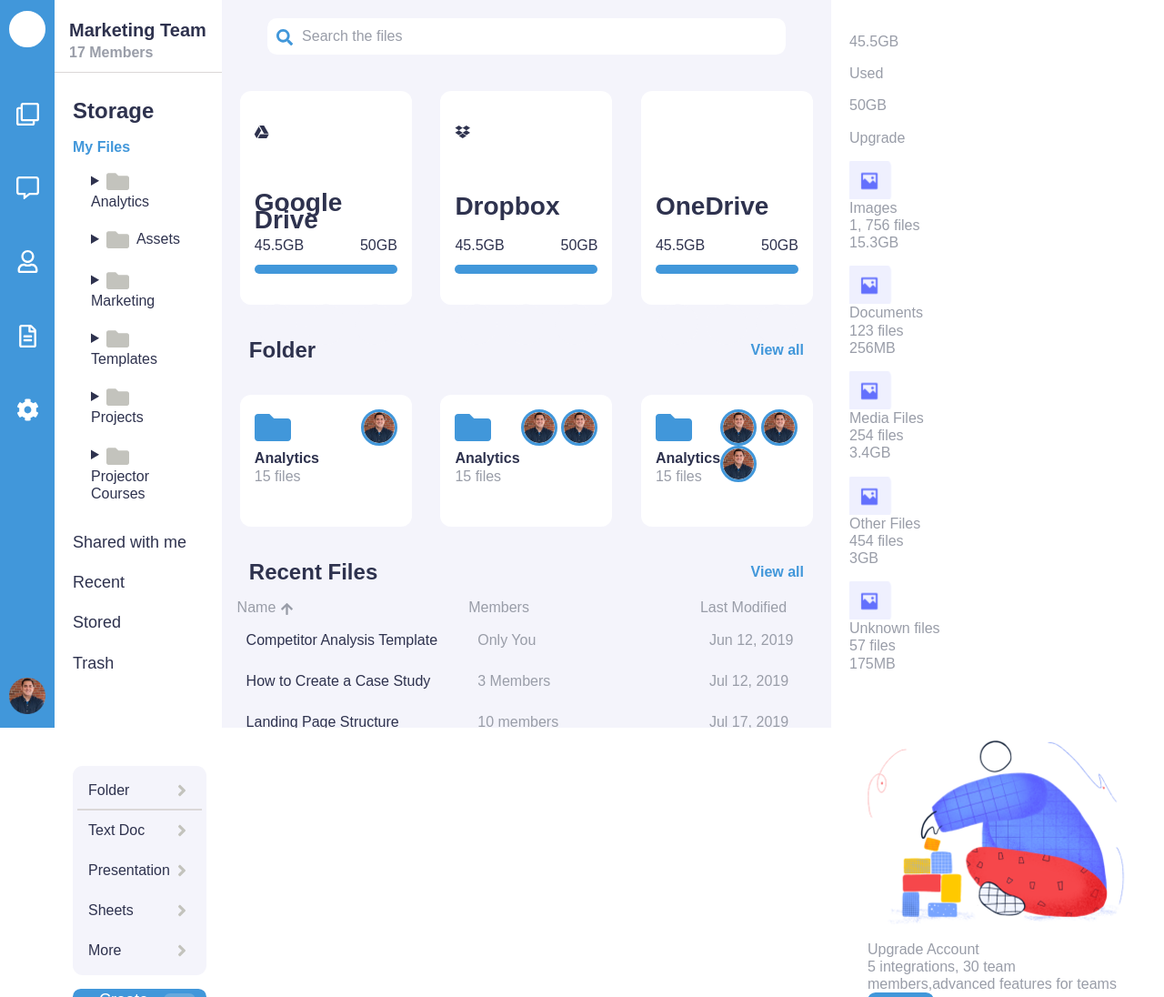
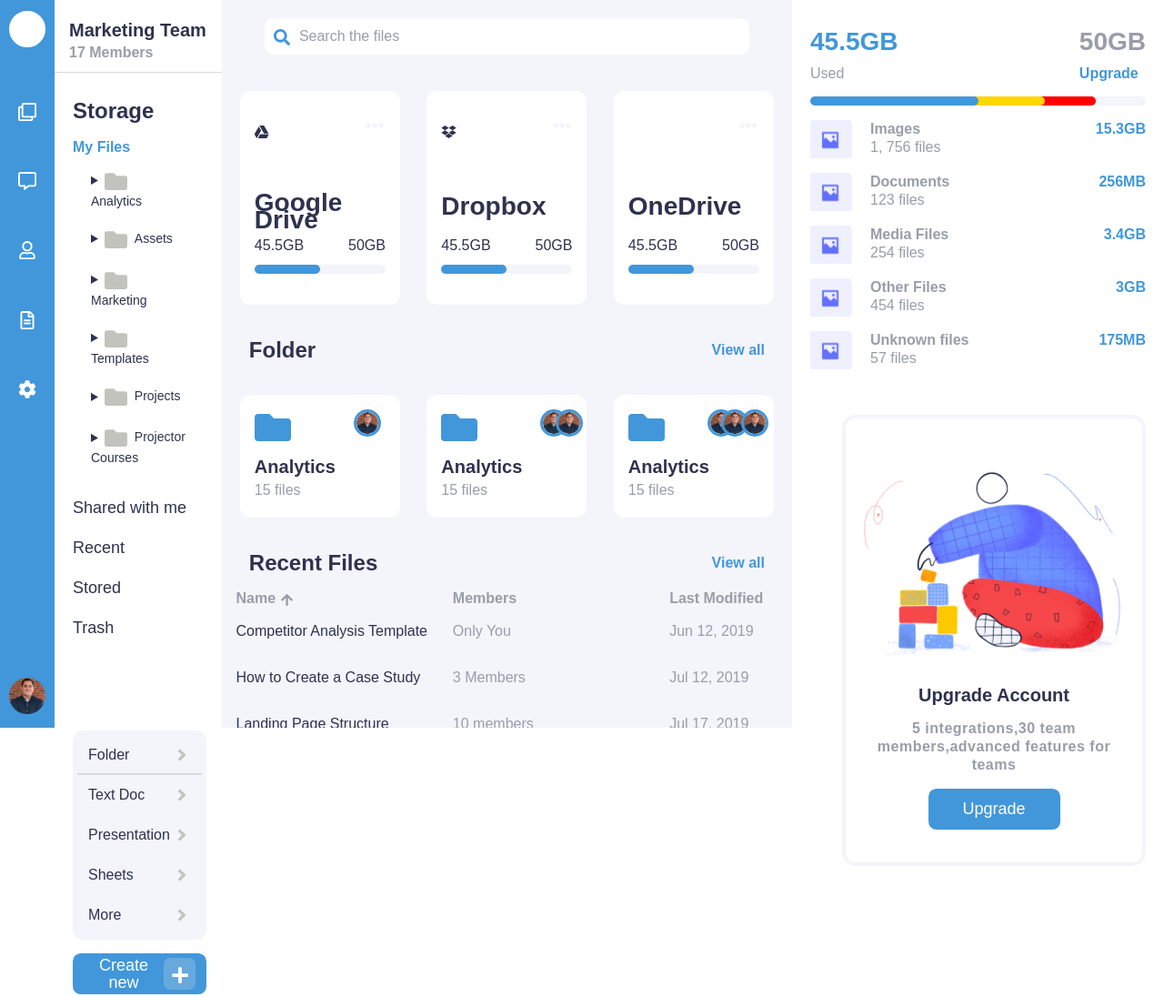
Before and after one commit to heisdeku/marketing-dashboard, a plain HTML site: page index.html in a window 1280 px wide. Shown: the top 1096 px of the page at 91% size. Drawn offline with Linux system fonts and the light colour scheme.

Commit message:
champ: completed desktop view

```diff
--- a/assets/css/style.css
+++ b/assets/css/style.css
@@ -15,9 +15,10 @@
     --white: #fff;
     --secondary: #2E324E;
     --font: #999da8;
-    --thick: 700;
+    --thick: 900;
+    --almost-thick: 700;
+    --normal: 500;
     --faint: 300;
-    --normal: 300;
 }
 
 body {
@@ -208,6 +209,11 @@ body {
     margin: 1rem;
 }
 
+.nav-item svg {
+    width: 20px;
+    height: 20px;
+}
+
 .nav-item:hover {
     border-left: 3px solid var(--white);
 }
@@ -263,6 +269,7 @@ input {
 }
 
 .folders summary {
+    font-size: 14px;
     color: var(--secondary);
 }
 
@@ -311,6 +318,7 @@ summary svg {
 .btn:hover {
     background-color: var(--secondary);
     transform: scale(1.1);
+    border: 1px solid var(--secondary);
 }
 
 .button_cta {
@@ -402,6 +410,7 @@ summary svg {
     display: grid;
     grid-template-rows: 40% 15% 25%;
     color: var(--secondary);
+    position: relative;
 }
 
 .account:hover {
@@ -424,42 +433,86 @@ summary svg {
 }
 
 .space_left {
+    position: relative;
     width: 100%;
-    background: var(--primary);
+    background: #f4f4fb;
     height: 10px;
     border-radius: 8px;
+    border: 0;
+}
+
+.space_left::before {
+    content: '';
+    position: absolute;
+    background-color: var(--primary);
+    width: 50%;
+    height: 100%;
+    border-radius: 8px;
+    border: 0;
 }
 
 .account:hover .space_left {
-    background: #fad616b5;
+    background: var(--white);
+}
+
+.account:hover .space_left::before {
+    background: gold;
+}
+
+.info {
+    position: absolute;
+    right: 10%;
+    top: 12%;
+    height: 20px;
+    width: 20px;
 }
 
 .row .header {
     color: var(--secondary);
 }
 
-.row .more {
+.more {
     color: var(--primary);
     font-weight: var(--thick);
     text-decoration: none;
     transition: all .75s ease-in;
 }
 
-.row .more:hover {
+.more:hover {
     text-decoration: underline;
 }
 
 .folder {
-    height: 145px;
+    height: 135px;
     display: flex;
     justify-content: space-between;
+}
+
+.members-avatar {
+    position: relative;
+}
+
+.members-avatar .images {
+    position: absolute;
+    top: 0;
+    right: 5px;
+}
+
+.members-avatar .images:nth-of-type(2) {
+    z-index: 3;
+    right: -12px;
+}
+
+.members-avatar .images:nth-of-type(3) {
+    z-index: 6;
+    right: -10px;
 }
 
 .folder .images {
     border-radius: 100%;
     border: 3px solid var(--primary);
-    height: 40px;
-    width: 40px;
+    height: 30px;
+    width: 30px;
 }
 
 .part_one i {
@@ -496,6 +549,9 @@ table {
 .folder_name {
     font-weight: var(--thick);
     color: var(--secondary);
+    font-size: 20px;
+    margin-bottom: 5px;
+    margin-top: 10px;
 }
 
 svg {
@@ -507,7 +563,7 @@ svg {
 table>tbody td {
     width: 40%;
     height: 45px;
-    padding: 16px 10px 10px;
+    padding: 16px 0px;
 }
 
 table>tbody tr:hover {
@@ -518,10 +574,130 @@ table>tbody tr:hover {
 
 table>thead th {
     color: #999da8;
-    font-weight: var(--normal);
+    font-weight: var(--thick);
 }
 
 .arrow-up {
     height: 15px;
     width: 15px;
 }
+
+.account-space {
+    display: flex;
+    justify-content: space-between;
+}
+
+.account-space h3 {
+    font-size: 28px;
+    font-weight: var(--thick);
+}
+
+.space-percentage {
+    position: relative;
+    width: 100%;
+    background: #f4f4fb;
+    height: 10px;
+    border-radius: 8px;
+    border: 0;
+}
+
+.image-space,
+.other-space,
+.media-space {
+    position: absolute;
+    height: 10px;
+    border-radius: 8px;
+}
+
+.image-space {
+    z-index: 6;
+    width: 50%;
+    background-color: var(--primary);
+}
+
+.other-space {
+    z-index: 4;
+    width: 25%;
+    background-color: gold;
+    left: 45%;
+}
+
+.media-space {
+    z-index: 2;
+    width: 20%;
+    background-color: red;
+    left: 65%;
+}
+
+.one h3,
+.file-space {
+    color: var(--primary);
+}
+
+.file {
+    display: flex;
+    justify-content: space-between;
+}
+
+.file-details {
+    display: flex;
+    width: 60%;
+}
+
+.file-name {
+    margin-left: 18px;
+}
+
+.file-name h6 {
+    font-weight: var(--thick);
+    font-size: 16px;
+}
+
+.file-space {
+    font-weight: var(--thick);
+}
+
+.upgrade_account {
+    position: relative;
+    margin-top: 50px;
+    margin-left: 35px;
+    height: 90%;
+    border: 4px solid #f4f4fb;
+    border-radius: 15px;
+    background: var(--white);
+    z-index: 2;
+    display: flex;
+    flex-direction: column;
+    align-items: center;
+}
+
+.upgrade_account h3 {
+    font-weight: var(--thick);
+    color: var(--secondary);
+    font-size: 20px;
+}
+
+.upgrade_account p {
+    text-align: center;
+    font-weight: var(--almost-thick);
+    line-height: 20px;
+    letter-spacing: .5px;
+}
+
+.upgrade-btn {
+    height: 45px;
+    width: 145px;
+}
+
+
+/*
+.upgrade_account::before {
+    position: absolute;
+    content: '';
+    background-color: #f4f4fb;
+    height: 100%;
+    width: 100%;
+    bottom: 10px;
+    left: -10px;
+    z-index: -3;
+}*/
--- a/index.html
+++ b/index.html
@@ -287,10 +287,12 @@
                         </p>
                     </div>
                     <div class="file mv-4">
-                        <img src="./public/images/img1.png" alt="" class="file-icon">
-                        <div class="file-name">
-                            <h6>Unknown files</h6>
-                            <p>57 files</p>
+                        <div class="file-details">
+                            <img src="./public/images/img1.png" alt="" class="file-icon">
+                            <div class="file-name">
+                                <h6>Unknown files</h6>
+                                <p>57 files</p>
+                            </div>
                         </div>
                         <p class="file-space">
                             175MB
@@ -301,9 +303,9 @@
                     <div class="big-image">
                         <img src="./public/images/upgade-img.png" alt="">
                     </div>
-                    <h3>Upgrade Account</h3>
-                    <p>5 integrations, 30 team members,advanced features for teams</p>
-                    <button class="btn upgrade-btn">Upgrade</button>
+                    <h3 class="mv-4">Upgrade Account</h3>
+                    <p>5 integrations,30 team members,advanced features for teams</p>
+                    <button class="btn upgrade-btn mv-4">Upgrade</button>
                 </div>
             </div>
         </section>
```
